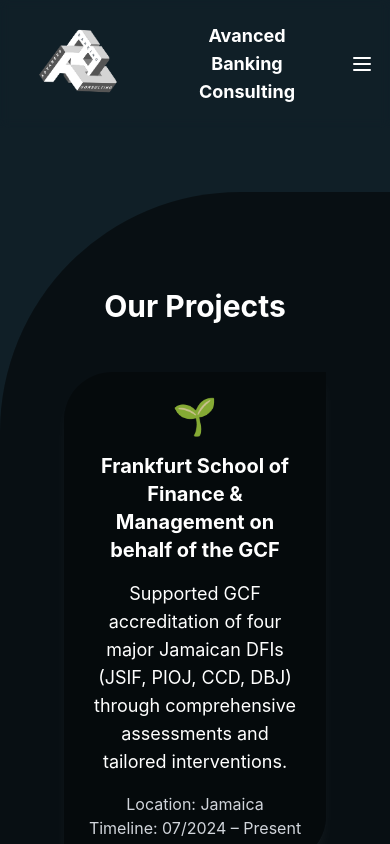
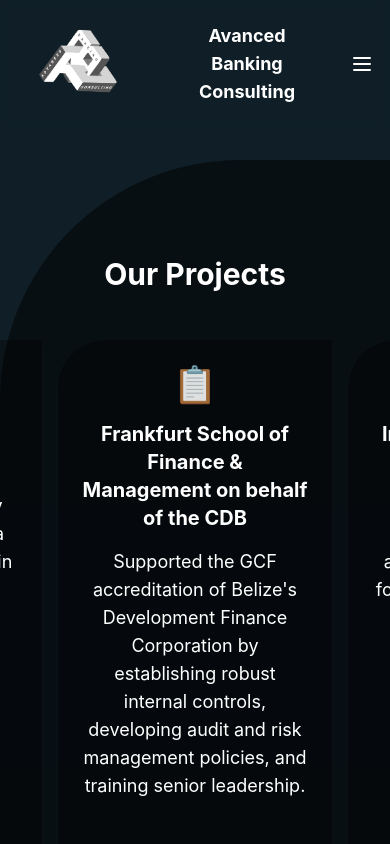
Before and after one commit to tarasshulhan/abc, a React (Vite) app: page /projects in a window 390 px wide. Shown: the top 844 px of the page. Built offline with nearby package versions, Linux system fonts and the light colour scheme; some icons are missing.

Commit message:
mobile carousels

```diff
--- a/src/components/About.jsx
+++ b/src/components/About.jsx
@@ -12,7 +12,7 @@
             <div className="mt-8 mb-8 bg-black/35 shadow-lg shadow-white/5 p-6 rounded-tr-[3rem] rounded-bl-[3rem] max-w-3xl flex flex-col justify-center items-center">
             <span className="text-4xl mb-4">🚀</span>
             <p className="text-lg text-white mt-8 mb-8 ">
-            Advanced Banking Consulting (ABC) is a boutique consulting firm that applies an innovative, forward-thinking approach to banking and microfinance consulting. Our clients include microfinance companies, credit unions, banks, international financial institutions, and central banks worldwide. We serve them directly or in collaboration with other consulting firms, always selecting the most effective approach to meet their unique needs.
+            Advanced Banking Consulting (ABC) is a boutique consulting firm that applies an innovative, forward-thinking approach to banking and microfinance consulting. Our clients include microfinance companies, credit unions, banks, international financial institutions, and central banks worldwide.
             </p>
             <Link to="/projects">
             <button
@@ -26,7 +26,7 @@
             <div className="mt-8 mb-8 bg-black/35 shadow-lg shadow-white/5 p-6 rounded-tr-[3rem] rounded-bl-[3rem] max-w-3xl flex flex-col justify-center items-center">
             <span className="text-4xl mb-4">💼</span>
             <p className="text-lg text-white mt-8 mb-8 ">
-            Advanced Banking Consulting (ABC) is a boutique consulting firm that applies an innovative, forward-thinking approach to banking and microfinance consulting. Our clients include microfinance companies, credit unions, banks, international financial institutions, and central banks worldwide. We serve them directly or in collaboration with other consulting firms, always selecting the most effective approach to meet their unique needs.
+            Regardless of their size, all our clients receive our full, undivided attention. Our extensive network of banking and financial industry professionals, representing diverse nationalities and expertises, allows us to assemble tailored teams to address a wide range of projects.
             </p>
             <Link to="/services">
             <button
--- a/src/components/Clients.jsx
+++ b/src/components/Clients.jsx
@@ -3,43 +3,45 @@
 import Slider from 'react-slick';
 import 'slick-carousel/slick/slick.css';
 import 'slick-carousel/slick/slick-theme.css';
-import { useState, useEffect } from 'react';
+import { useEffect, useState } from 'react';
 
 const Clients = ({ fromHome = false }) => {
   const [isMobile, setIsMobile] = useState(false);
 
+  // Check if screen is mobile
   useEffect(() => {
-    const checkIfMobile = () => {
-      setIsMobile(window.innerWidth < 768);
+    const checkIsMobile = () => {
+      setIsMobile(window.innerWidth < 768); // 768px is the md breakpoint in Tailwind
     };
 
-    checkIfMobile();
-    window.addEventListener('resize', checkIfMobile);
+    checkIsMobile();
+    window.addEventListener('resize', checkIsMobile);
 
-    return () => window.removeEventListener('resize', checkIfMobile);
+    return () => window.removeEventListener('resize', checkIsMobile);
   }, []);
 
   const displayedClients = fromHome ? clients.slice(0, 6) : clients;
 
+  // Slider settings for mobile
+  const [currentSlide, setCurrentSlide] = useState(0);
+
   const settings = {
-    dots: true,
+    arrows: false,
+    dots: false,
     infinite: true,
-    speed: 500,
+    speed: 700,
     slidesToShow: 1,
     slidesToScroll: 1,
+    centerMode: true,
     autoplay: true,
-    autoplaySpeed: 3000,
-    appendDots: (dots) => (
-      <div style={{ bottom: "-30px" }}>
-        <div className="text-white text-center">
-          {dots.findIndex(dot => dot.props.className.includes('slick-active')) + 1}/{dots.length}
-        </div>
-      </div>
-    )
+    autoplaySpeed: 1500,
+    swipeToSlide: true,
+    afterChange: (current) => setCurrentSlide(current),
   };
 
-  const renderClientCard = (client) => (
-    <div className="flex flex-col justify-between items-center bg-black/35 shadow-lg shadow-white/5 p-6 rounded-tl-[3rem] rounded-br-[3rem] min-h-[25vh]">
+  // Client card component to avoid repetition
+  const ClientCard = ({ client }) => (
+    <div className="flex flex-col justify-between items-center bg-black/35 shadow-md shadow-white/5 p-6 rounded-tl-[3rem] rounded-br-[3rem] w-full min-h-[45vh] self-stretch md:min-h-[30vh]">
       <div className="h-24 flex items-center justify-center mb-4 w-full">
         <img
           src={client.logo}
@@ -62,32 +64,40 @@
   );
 
   return (
-    <section id="clients" className="pt-16 bg-black/50 min-h-screen flex flex-col justify-center">
-      <div className="bg-black/50 p-8 md:p-16 py-12 md:py-24 w-[100vw] rounded-tl-[15rem] rounded-br-[15rem] flex-grow flex flex-col justify-center">
-        <h2 className="text-3xl md:text-4xl font-bold text-white mb-12 text-center">
+    <section id="clients" className="pt-8 bg-black/50 md:pt-16">
+      {/* Main container with curved corners */}
+      <div className="bg-black/50 py-24 w-[100vw] rounded-tl-[15rem] rounded-br-[15rem]">
+        {/* Section heading */}
+        <h2 className="text-3xl md:text-4xl font-bold text-white mb-12 mt-8 text-center">
           Our Trusted Clients
         </h2>
 
-        <div className="max-w-6xl mx-auto px-4 flex-grow flex flex-col justify-center">
         {isMobile ? (
+          // Mobile carousel view
+          <div className="w-[100vw]">
             <Slider {...settings}>
               {displayedClients.map((client) => (
-                <div key={client.id} className="px-4 py-8">
-                  {renderClientCard(client)}
+                <div key={client.id} className="px-2">
+                  <ClientCard client={client} />
                 </div>
               ))}
             </Slider>
+            {!fromHome && <div className="mt-4 text-white">
+              ← {currentSlide + 1} /{displayedClients.length} →
+            </div>}
+          </div>
         ) : (
-            <div className="grid grid-cols-1 md:grid-cols-2 lg:grid-cols-3 gap-8">
+          // Desktop grid view
+          <div className="flex flex-wrap justify-center items-center gap-8 max-w-6xl mx-auto">
             {displayedClients.map((client) => (
-                <div key={client.id}>
-                  {renderClientCard(client)}
+              <div key={client.id} className="w-full md:w-1/2 lg:w-1/4">
+                <ClientCard client={client} />
               </div>
             ))}
           </div>
         )}
-        </div>
 
+        {/* Conditional "See More" button when displayed on home page */}
         {fromHome && (
           <div className="text-center mt-12">
             <Link to="/clients">
--- a/src/components/Projects.jsx
+++ b/src/components/Projects.jsx
@@ -1,23 +1,87 @@
 import { projects } from '../data/projects';
+import { useEffect, useState } from 'react';
+import Slider from 'react-slick';
+import 'slick-carousel/slick/slick.css';
+import 'slick-carousel/slick/slick-theme.css';
 
 /**
  * Projects Component
  * Displays a responsive grid of company projects with details
  */
 const Projects = () => {
+  const [isMobile, setIsMobile] = useState(false);
+  const [currentSlide, setCurrentSlide] = useState(0);
+
+  useEffect(() => {
+    const checkIsMobile = () => {
+      setIsMobile(window.innerWidth < 768);
+    };
+
+    checkIsMobile();
+    window.addEventListener('resize', checkIsMobile);
+
+    return () => window.removeEventListener('resize', checkIsMobile);
+  }, []);
+
+  const settings = {
+    arrows: false,
+    dots: false,
+    infinite: true,
+    speed: 700,
+    slidesToShow: 1,
+    slidesToScroll: 1,
+    centerMode: true,
+    autoplay: true,
+    autoplaySpeed: 1500,
+    swipeToSlide: true,
+    afterChange: (current) => setCurrentSlide(current),
+  };
+
   return (
     // Main projects section with semi-transparent background
-    <section id="projects" className="pt-16 pb-8 bg-black/50">
+    <section id="projects" className="pt-8 pb-8 bg-black/50 md:pt-16">
       {/* Container with curved borders */}
-      <div className="bg-black/50 p-16 py-24 w-[100vw] rounded-tl-[15rem] rounded-br-[15rem]">
+      <div className="bg-black/50 py-24 w-[100vw] rounded-tl-[15rem] rounded-br-[15rem]">
         {/* Section heading */}
         <h2 className="text-3xl md:text-4xl font-bold text-white mb-12 text-center">
           Our Projects
         </h2>
 
-        {/* Projects grid container */}
+        {isMobile ? (
+          <div className="max-w-md mx-auto relative w-[100vw]">
+            <Slider {...settings}>
+              {projects.map((project) => (
+                <div key={project.id} className="px-2">
+                  <div className="flex flex-col justify-between bg-black/35 shadow-md shadow-white/5 p-6 rounded-tl-[3rem] rounded-br-[3rem] w-full min-h-[70vh]">
+                    <div>
+                      <div className="text-4xl mb-4">
+                        {project.icon}
+                      </div>
+                      <h3 className="text-xl font-bold text-white mb-4">
+                        {project.title}
+                      </h3>
+                      <p className="text-white text-lg mb-4">
+                        {project.description}
+                      </p>
+                    </div>
+                    <div className="mt-auto">
+                      <p className="text-gray-300">
+                        Location: {project.location}
+                      </p>
+                      <p className="text-gray-300">
+                        Timeline: {project.year}
+                      </p>
+                    </div>
+                  </div>
+                </div>
+              ))}
+            </Slider>
+            <div className="mt-4 text-white">
+              ← {currentSlide + 1}/{projects.length} →
+            </div>
+          </div>
+        ) : (
           <div className="flex flex-wrap justify-center items-stretch gap-8 max-w-6xl mx-auto">
-          {/* Map through projects to create individual project cards */}
             {projects.map((project) => (
               <div
                 key={project.id}
@@ -34,7 +98,6 @@
                   <p className="text-white text-lg mb-4">
                     {project.description}
                   </p>
-
                 </div>
                 {/* Project metadata (location and year) */}
                 <div className="mt-auto">
@@ -48,6 +111,7 @@
               </div>
             ))}
           </div>
+        )}
       </div>
     </section>
   );
--- a/src/components/Services.jsx
+++ b/src/components/Services.jsx
@@ -1,41 +1,98 @@
 import { services } from '../data/services';
+import { useEffect, useState } from 'react';
+import Slider from 'react-slick';
+import 'slick-carousel/slick/slick.css';
+import 'slick-carousel/slick/slick-theme.css';
 
 /**
  * Services Component
  * Renders a grid section displaying company services
  */
 const Services = () => {
+  const [isMobile, setIsMobile] = useState(false);
+  const [currentSlide, setCurrentSlide] = useState(0);
+
+  useEffect(() => {
+    const checkIsMobile = () => {
+      setIsMobile(window.innerWidth < 768);
+    };
+
+    checkIsMobile();
+    window.addEventListener('resize', checkIsMobile);
+
+    return () => window.removeEventListener('resize', checkIsMobile);
+  }, []);
+
+  const settings = {
+    arrows: false,
+    dots: false,
+    infinite: true,
+    speed: 700,
+    slidesToShow: 1,
+    slidesToScroll: 1,
+    centerMode: true,
+    autoplay: true,
+    autoplaySpeed: 1500,
+    swipeToSlide: true,
+    afterChange: (current) => setCurrentSlide(current),
+  };
+
   return (
-    <section id="services" className="pt-16 pb-8 bg-black/50">
+    <section id="services" className="pt-8 pb-8 bg-black/50 md:pt-16">
       {/* Main container with curved borders */}
-      <div className="bg-black/50 p-16 py-24 w-[100vw] rounded-tl-[15rem] rounded-br-[15rem]">
+      <div className="bg-black/50 py-24 w-[100vw] rounded-tl-[15rem] rounded-br-[15rem]">
         {/* Section heading */}
         <h2 className="text-3xl md:text-4xl font-bold mb-12 text-center">
           Our Services
         </h2>
 
-        {/* Services grid container */}
+        {isMobile ? (
+          <div className="w-[100vw] max-w-md mx-auto relative">
+            <Slider {...settings}>
+              {services.map((service) => (
+                <div key={service.id} className="px-2">
+                  <div className="flex flex-col justify-center bg-black/35 shadow-md shadow-white/5 p-6 rounded-tl-[3rem] rounded-br-[3rem] w-full min-h-[28rem]">
+                    <div className="text-4xl mb-4">
+                      {service.icon}
+                    </div>
+                    <h3 className="text-xl font-semibold mb-4 text-white">
+                      {service.title}
+                    </h3>
+                    <p className="text-white">
+                      {service.description}
+                    </p>
+                  </div>
+                </div>
+              ))}
+            </Slider>
+            <div className="mt-4 text-white">
+              ← {currentSlide + 1}/{services.length} →
+            </div>
+          </div>
+        ) : (
           <div className="flex flex-wrap justify-center items-stretch gap-8 max-w-6xl mx-auto text-white">
-          {/* Map through services to create individual service cards */}
             {services.map((service) => (
               <div
                 key={service.id}
-              className="flex flex-col justify-start bg-black/35 shadow-lg shadow-white/5 p-6 rounded-tl-[3rem] rounded-br-[3rem] w-full md:w-[calc(50%-2rem)] lg:w-[calc(33.333%-2rem)]"
+                className="flex flex-col justify-start bg-black/35 shadow-lg shadow-white/5 p-6 rounded-tl-[3rem] rounded-br-[3rem] min-h-[25vh] w-full md:w-[calc(50%-2rem)] lg:w-[calc(33.333%-2rem)]"
               >
-
+                <div>
                 <div className="text-4xl mb-4">
                   {service.icon}
                 </div>
                 <h3 className="text-xl font-semibold mb-4">
                   {service.title}
                   </h3>
-
+                </div>
+                <div>
                   <p>
                     {service.description}
                   </p>
                 </div>
+              </div>
             ))}
           </div>
+        )}
       </div>
     </section>
   );
--- a/src/data/projects.js
+++ b/src/data/projects.js
@@ -170,76 +170,4 @@
     year: "04/2014 – 06/2014",
     icon: "📋",
   },
-  {
-    id: 20,
-    title: "FINCA International, Inc.",
-    description:
-      "Directed global digital transformation initiatives, creating scalable digital banking solutions that enhanced credit, deposit, and payment services across regions.",
-    location: "USA, various (incl. Central Asia)",
-    year: "10/2012 – 02/2014",
-    icon: "🌐",
-  },
-  {
-    id: 21,
-    title: "FINCA International, Inc.",
-    description:
-      "Provided strategic leadership across Latin America, guiding the transformation of subsidiaries into robust, regulated financial institutions.",
-    location: "USA, Latin America",
-    year: "06/2010 – 10/2012",
-    icon: "🔄",
-  },
-  {
-    id: 22,
-    title: "FINCA Micro Credit Company (presently FINCA Bank Kyrgyzstan)",
-    description:
-      "Transformed an NGO into a top-tier regulated bank, achieving significant growth in assets, clientele, and operational capacity.",
-    location: "Kyrgyzstan",
-    year: "03/2006 – 06/2010",
-    icon: "⬆️",
-  },
-  {
-    id: 23,
-    title: "FINCA Micro Deposit Company",
-    description:
-      "Executed a successful restructuring plan that reduced arrears and restored profitability within six months.",
-    location: "Tajikistan",
-    year: "03/2008 – 10/2008",
-    icon: "🔧",
-  },
-  {
-    id: 24,
-    title: "FINCA Micro Credit Company",
-    description:
-      "Drove asset growth, secured key funding, and launched innovative lending programs to stimulate MSME development.",
-    location: "Kosovo",
-    year: "10/2002 – 03/2006",
-    icon: "💡",
-  },
-  {
-    id: 25,
-    title: "Mercy Corps Credit Program",
-    description:
-      "Transformed a UNDP-funded credit program into a sustainable non-bank financial institution with robust lending operations and governance frameworks.",
-    location: "Kosovo",
-    year: "10/2000 – 09/2002",
-    icon: "🚀",
-  },
-  {
-    id: 26,
-    title: "Western NIS Enterprise Fund",
-    description:
-      "Managed a small business loan program, overseeing client acquisition and underwriting to support MSME growth in Western Ukraine.",
-    location: "Ukraine",
-    year: "04/1997 – 08/2000",
-    icon: "💼",
-  },
-  {
-    id: 27,
-    title: "Western-Ukrainian Commercial Bank",
-    description:
-      "Supervised SME lending operations and managed a hard currency loan portfolio, facilitating significant SME credit growth under the EBRD programme.",
-    location: "Ukraine",
-    year: "10/1996 – 03/1997",
-    icon: "📊",
-  },
 ];
```
Also changed, not shown: src/App.css (+14 -2 lines), src/components/Contact.jsx (+4 -4 lines). Lines whose indentation alone changed are shown as unchanged.
